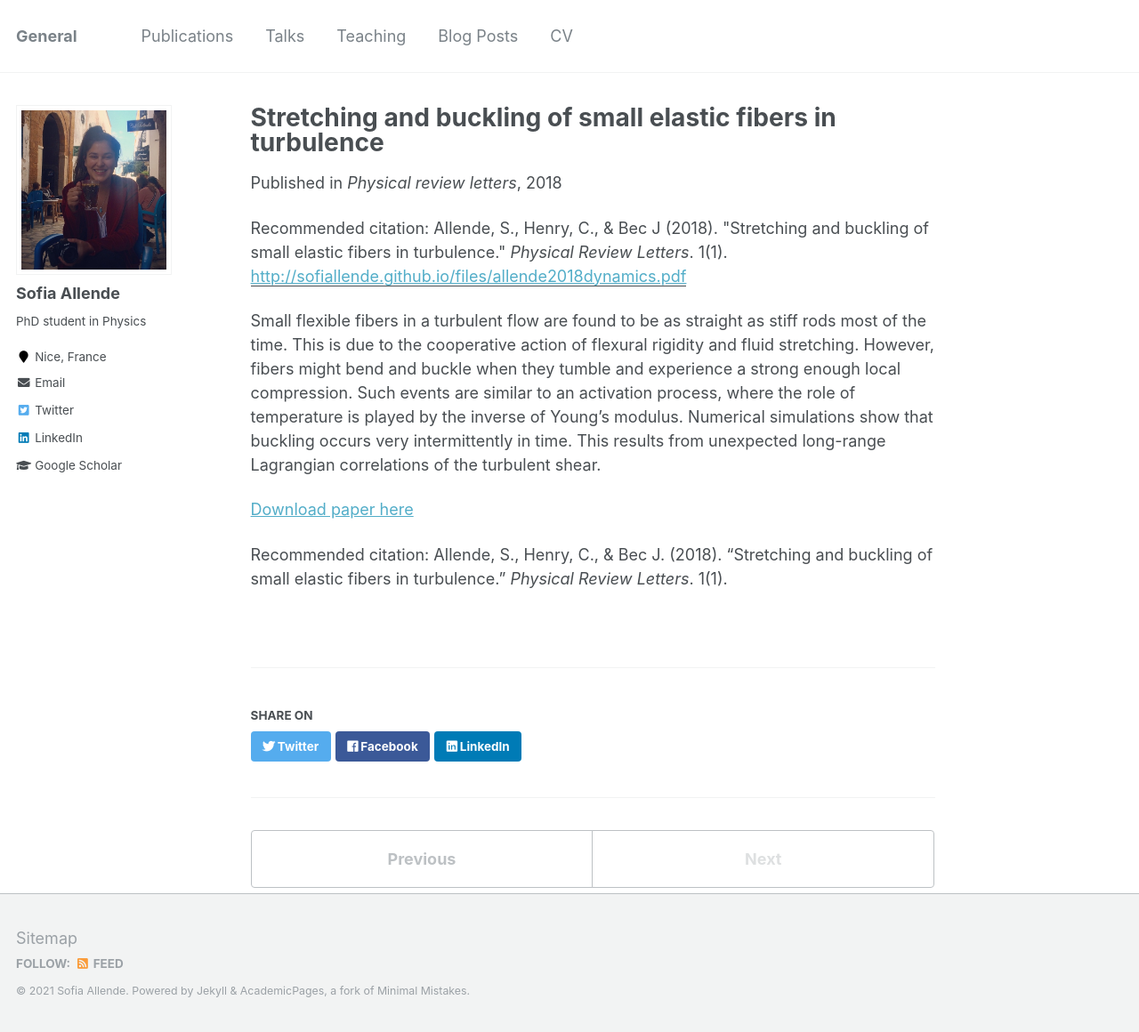
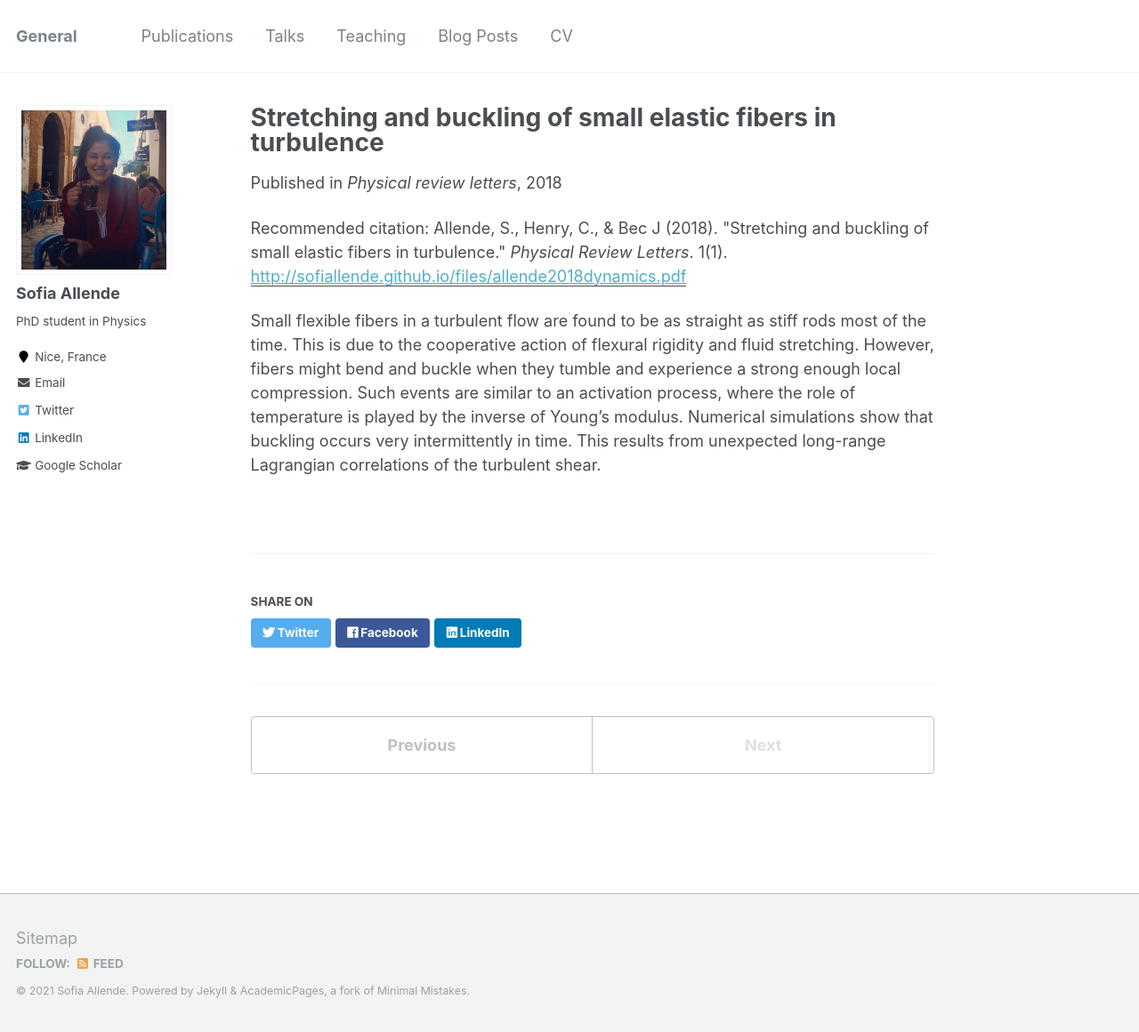
Before and after one commit to sofiallende/sofiallende.github.io, a Jekyll site: the page built from _publications/2009-10-01-paper-title-number-1.md, in a window 1280 px wide and 1160 px high. Shown: the whole window at 89% size. Built offline with Jekyll 4.4.1, drawn with Linux system fonts in a browser that asks for light colours.

Commit message:
Update 2009-10-01-paper-title-number-1.md

```diff
--- a/_publications/2009-10-01-paper-title-number-1.md
+++ b/_publications/2009-10-01-paper-title-number-1.md
@@ -9,7 +9,3 @@ citation: 'Allende, S., Henry, C., & Bec J (2018). &quot;Stretching and buckling
 ---
 
 Small flexible fibers in a turbulent flow are found to be as straight as stiff rods most of the time. This is due to the cooperative action of flexural rigidity and fluid stretching. However, fibers might bend and buckle when they tumble and experience a strong enough local compression. Such events are similar to an activation process, where the role of temperature is played by the inverse of Young’s modulus. Numerical simulations show that buckling occurs very intermittently in time. This results from unexpected long-range Lagrangian correlations of the turbulent shear.
-
-[Download paper here](http://sofiallende.github.io/files/allende2018dynamics.pdf)
-
-Recommended citation: Allende, S., Henry, C., & Bec J. (2018). "Stretching and buckling of small elastic fibers in turbulence." <i>Physical Review Letters</i>. 1(1).
```
